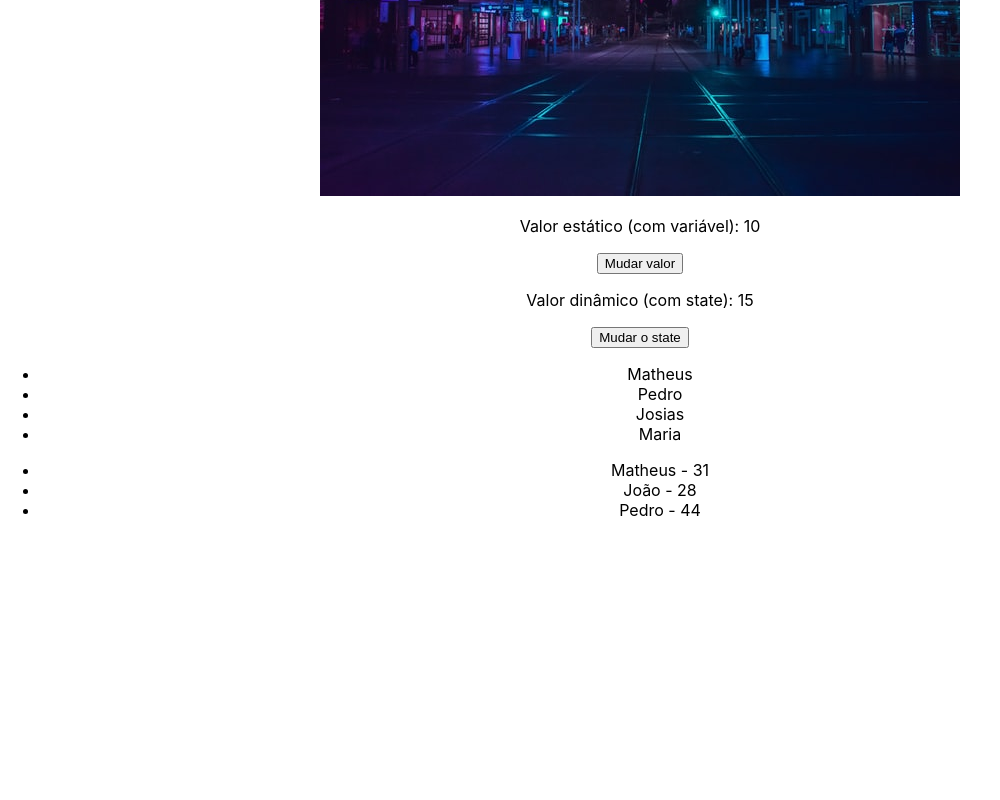
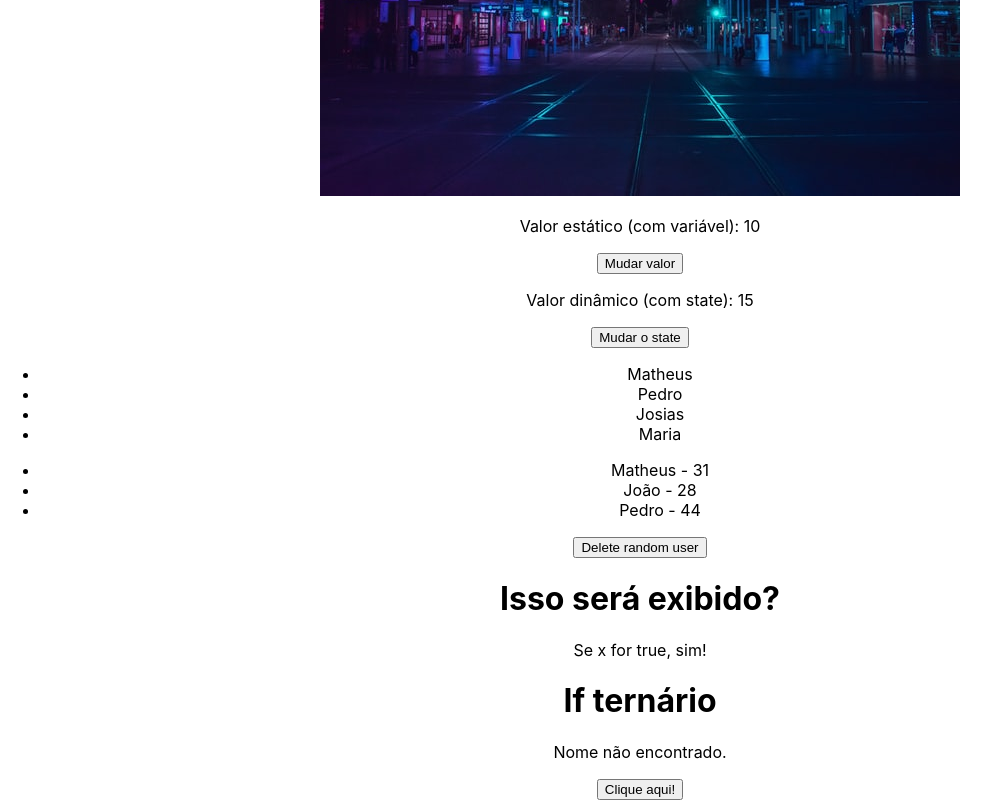
Before and after one commit to sucodelarangela/miniblog, a React (Create React App) app in the folder 3_AVANCANDO_NO_REACT/avancando-react/: page / in a window 1280 px wide. Shown: the part 744-1544 px from the top of the page, without its empty margins (0-1000 px from the left). Before the commit the page ends 1280 px from the top, so only its background shows below. Built offline with nearby package versions, Linux system fonts and the light colour scheme.

Commit message:
feat: conditional render component

```diff
--- a/3_AVANCANDO_NO_REACT/avancando-react/src/App.js
+++ b/3_AVANCANDO_NO_REACT/avancando-react/src/App.js
@@ -1,12 +1,13 @@
 // components
 import ManageData from './Components/ManageData';
+import ListRender from './Components/ListRender';
+import ConditionalRender from './Components/ConditionalRender';
 
 // styles
 import './App.css';
 
 // images
 import City from './assets/city.jpg';
-import ListRender from './Components/ListRender';
 
 function App() {
   return (
@@ -22,6 +23,7 @@ function App() {
       </div>
       <ManageData />
       <ListRender />
+      <ConditionalRender />
     </div>
   );
 }
--- /dev/null
+++ b/3_AVANCANDO_NO_REACT/avancando-react/src/Components/ConditionalRender.js
@@ -0,0 +1,29 @@
+import { useState } from "react";
+
+const ConditionalRender = () => {
+  const [x] = useState(true);
+
+  const [name, setName] = useState('Matheus');
+
+  return (
+    <div>
+      <h1>Isso será exibido?</h1>
+      {/* Simple conditional: if the condition on the left is true, the component/variable on the right will be rendered */}
+      {x && <p>Se x for true, sim!</p>}
+      {!x && <p>Agora x é falso.</p>}
+      <h1>If ternário</h1>
+      {name === 'João' ? (
+        <div>
+          <p>O nome é João.</p>
+        </div>
+      ) : (
+        <div>
+          <p>Nome não encontrado.</p>
+        </div>
+      )}
+      <button onClick={() => setName('João')}>Clique aqui!</button>
+    </div>
+  );
+};
+
+export default ConditionalRender;
--- a/3_AVANCANDO_NO_REACT/avancando-react/src/Components/ListRender.js
+++ b/3_AVANCANDO_NO_REACT/avancando-react/src/Components/ListRender.js
@@ -3,11 +3,21 @@ import { useState } from "react";
 const ListRender = () => {
   const [list] = useState(["Matheus", "Pedro", "Josias", "Maria"]);
 
-  const [users] = useState([
+  const [users, setUsers] = useState([
     { id: 1, name: "Matheus", age: 31 },
-    { id: 72378423, name: "João", age: 28 },
-    { id: 8328823, name: "Pedro", age: 44 }
+    { id: 2, name: "João", age: 28 },
+    { id: 3, name: "Pedro", age: 44 }
   ]);
+
+  const deleteRandom = () => {
+    let randomNumber = Math.floor(Math.random() * 4);
+
+    // Using previous state to set a new state
+    setUsers((prevUsers) => {
+      // the function returns the list of users above without the one with the selected random number and sets it as the new users stats
+      return prevUsers.filter((user) => randomNumber !== user.id);
+    });
+  };
 
   return (
     <div>
@@ -21,6 +31,7 @@ const ListRender = () => {
           <li key={user.id}>{user.name} - {user.age}</li>
         ))}
       </ul>
+      <button onClick={deleteRandom}>Delete random user</button>
     </div>
   );
 };
```
